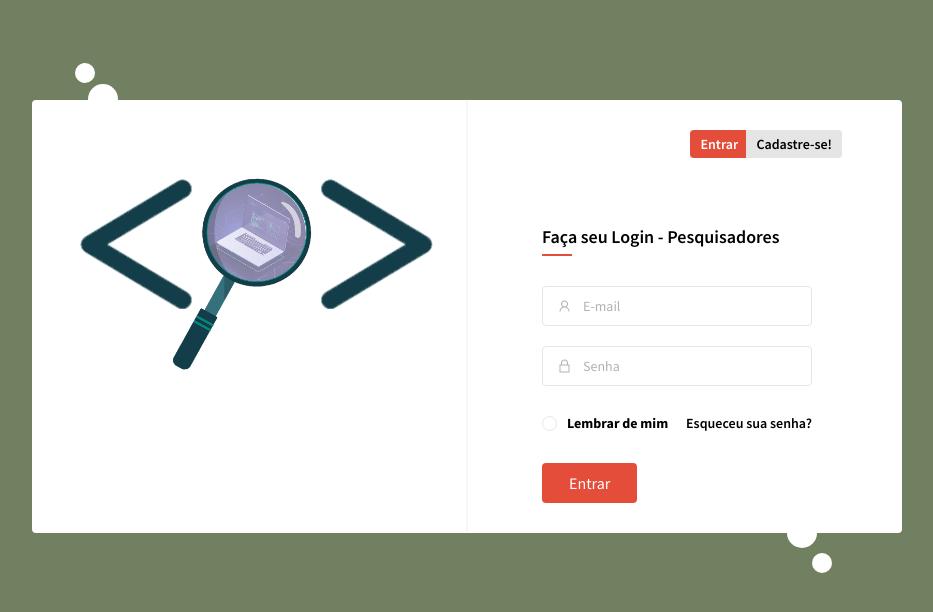
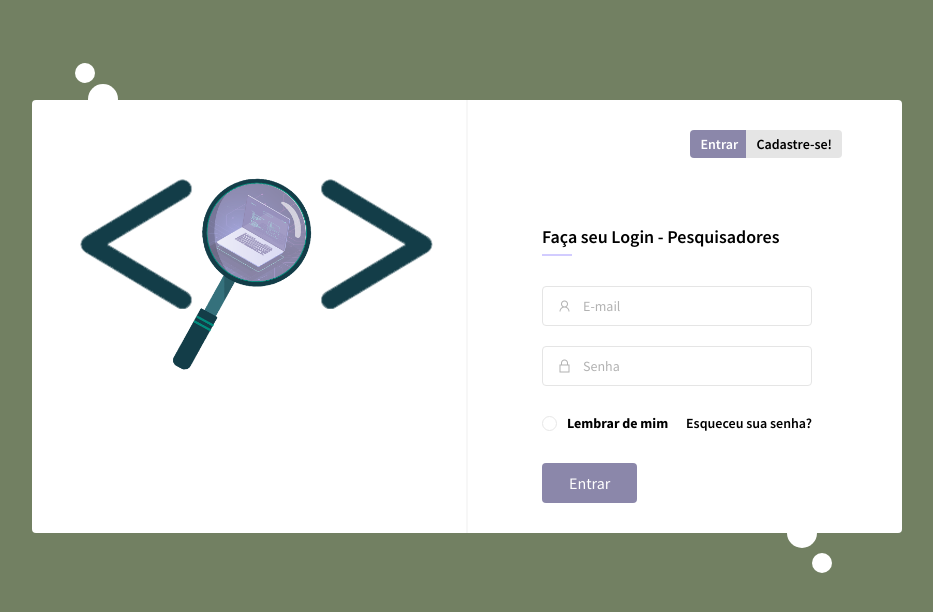
Before and after one commit to aasx/pesquisadores, a PHP site: page /login/ in a window 1280 px wide. Shown: the top 612 px of the page, without its empty margins (173-1106 px from the left). Run offline with PHP 8.4, Linux system fonts and the light colour scheme; some libraries are stand-ins or nearby versions.

Commit message:
Personalização de Login

```diff
--- a/public/css/pages/login/login.css
+++ b/public/css/pages/login/login.css
@@ -11,3 +11,15 @@
 .sign-in{
     background-color: #728062;
 }
+
+.sign_in_sec form button {
+    background-color: #8b87aa;
+}
+
+.sign-control li.current a {
+    background-color: #8b87aa;
+}
+
+.sign_in_sec h3:before {
+    background-color: #d2ccff;
+}
```
